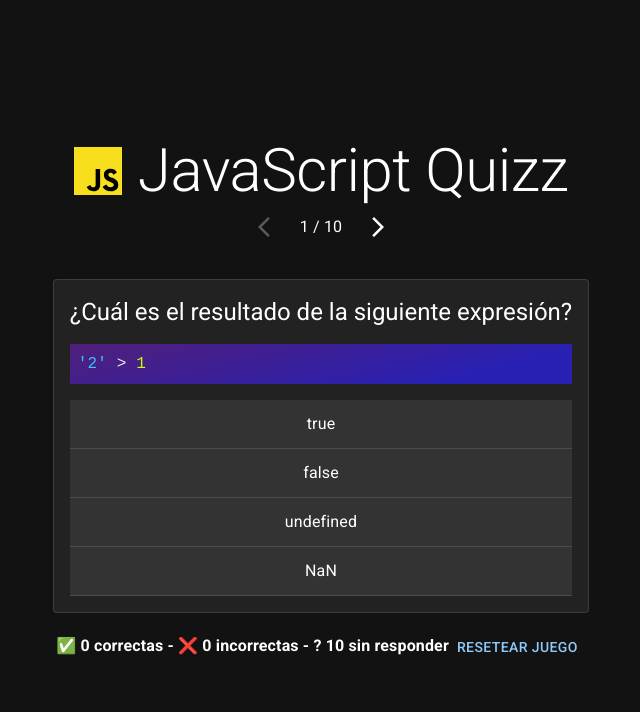
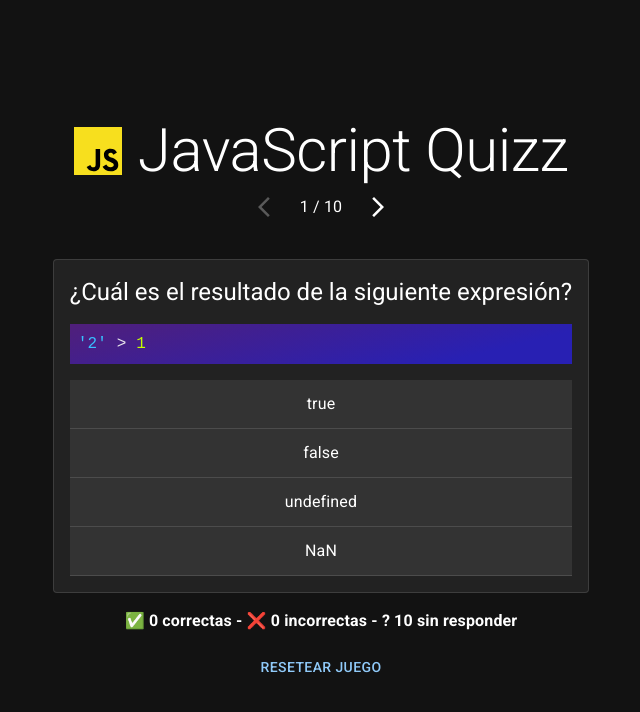
Before and after one commit to emmanuel-cruz-dev/javascript-quiz, a React (Vite) app: page / in a window 1280 px wide. Both pictures are taken after a click on the button "¡EMPEZAR!". Shown: the top 712 px of the page, without its empty margins (319-959 px from the left). Built offline with nearby package versions, Linux system fonts and the light colour scheme; a web font is replaced by a local one.

Commit message:
estilos en Footer

```diff
--- a/src/layouts/Footer.tsx
+++ b/src/layouts/Footer.tsx
@@ -9,7 +9,9 @@
   return (
     <footer style={{ marginTop: "1rem" }}>
       <strong>{`✅ ${correct} correctas - ❌ ${incorrect} incorrectas - ? ${unanswered} sin responder`}</strong>
-      <Button onClick={() => reset()}>Resetear juego</Button>
+      <div style={{ marginTop: "1rem" }}>
+        <Button onClick={() => reset()}>Resetear juego</Button>
+      </div>
     </footer>
   );
 }
```
